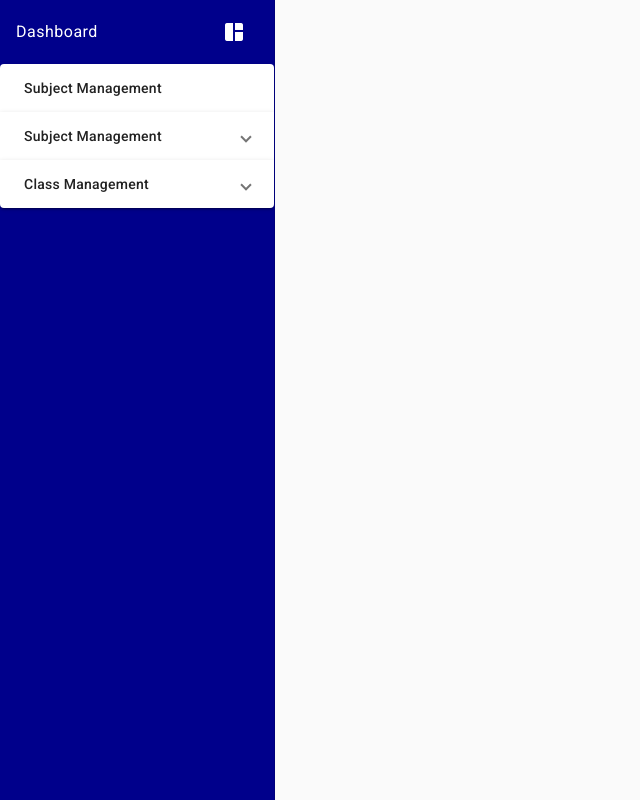
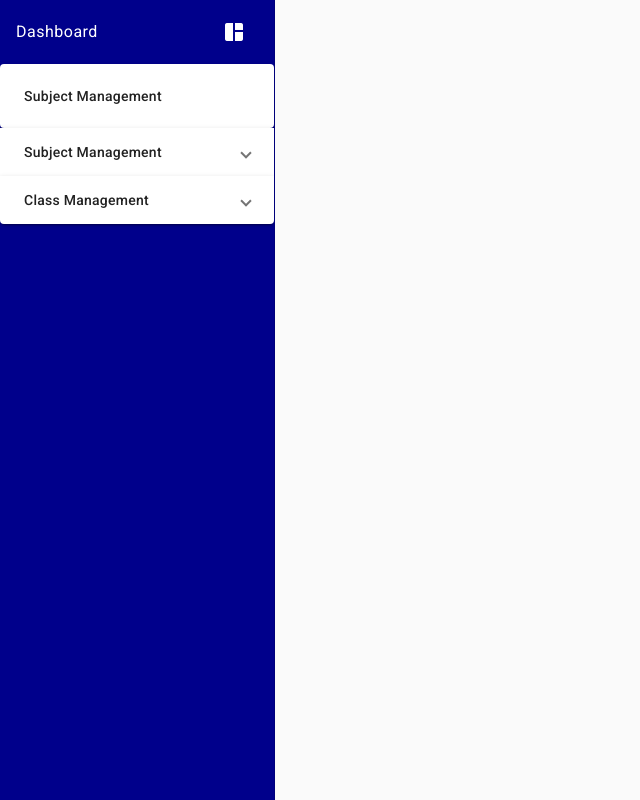
Before and after one commit to codingPentagon/ZoneEd, an Angular app in the folder frontend/: page / in a window 1280 px wide. Shown: the whole page, without its empty margins (0-640 px from the left). Built offline with nearby package versions, Linux system fonts and the light colour scheme.

Commit message:
implemented behaviours on expanding navigation panels with css

```diff
--- a/frontend/src/app/shared/nav/nav.component.css
+++ b/frontend/src/app/shared/nav/nav.component.css
@@ -14,3 +14,16 @@
 a{
   color: white;
 }
+
+mat-expansion-panel{
+  margin: 0;
+}
+
+.no-expand.mat-expanded{
+  display: flex;
+}
+
+
+.mat-expanded mat-expansion-panel-header{
+  pointer-events: none;
+}
--- a/frontend/src/app/shared/nav/nav.component.html
+++ b/frontend/src/app/shared/nav/nav.component.html
@@ -10,7 +10,7 @@
     </mat-nav-list>
 
     <mat-accordion>
-      <mat-expansion-panel #panel hideToggle (opened)="panel.close()">
+      <mat-expansion-panel hideToggle class="no-expand" expanded>
         <mat-expansion-panel-header>
           Subject Management
         </mat-expansion-panel-header>
@@ -20,7 +20,7 @@
           Subject Management
         </mat-expansion-panel-header>
         <mat-panel-title>
-          khfuywhi
+          <button>bjhbj</button>
         </mat-panel-title>
       </mat-expansion-panel>
       <mat-expansion-panel>
@@ -28,7 +28,7 @@
           Class Management
         </mat-expansion-panel-header>
         <mat-panel-title>
-          jsdhuyvhsiu
+          <a href="http://google.com">dcdlkcmn</a>
         </mat-panel-title>
       </mat-expansion-panel>
     </mat-accordion>
```
